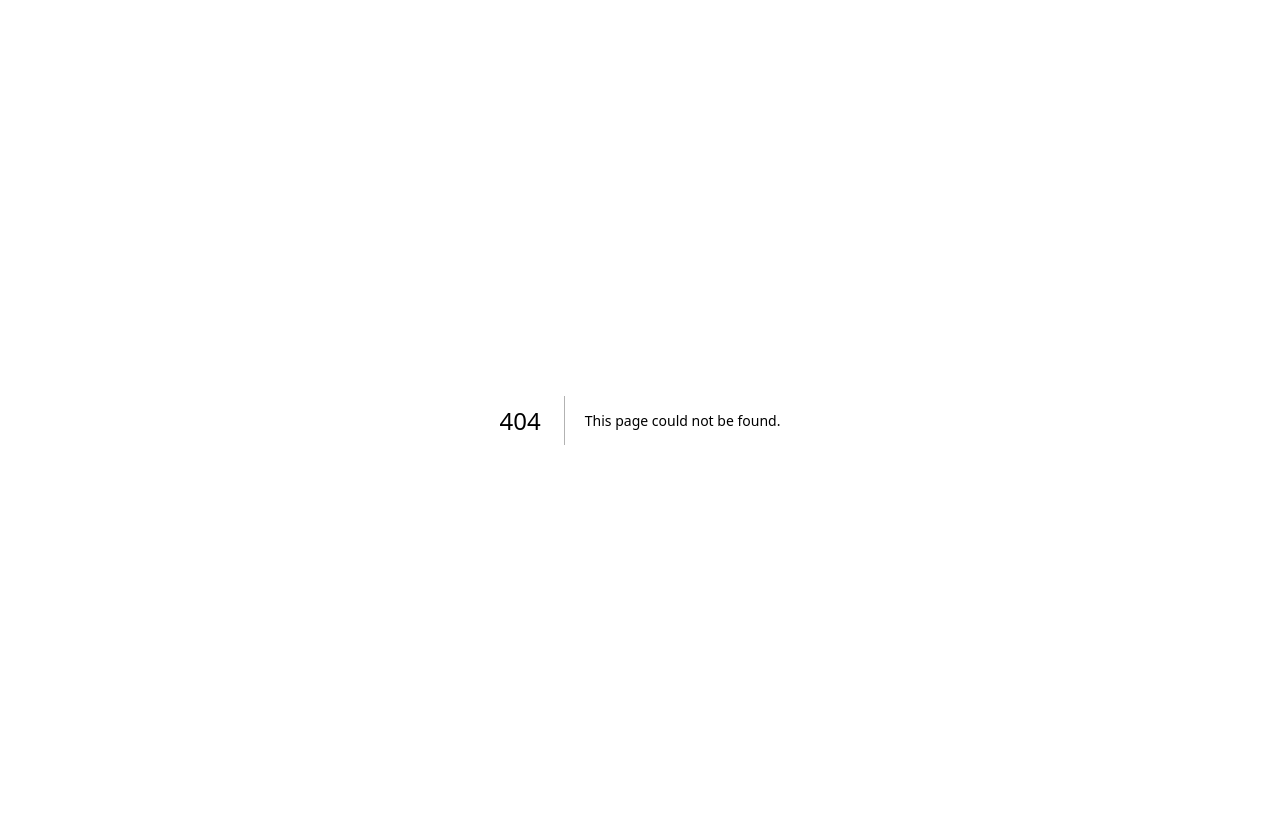
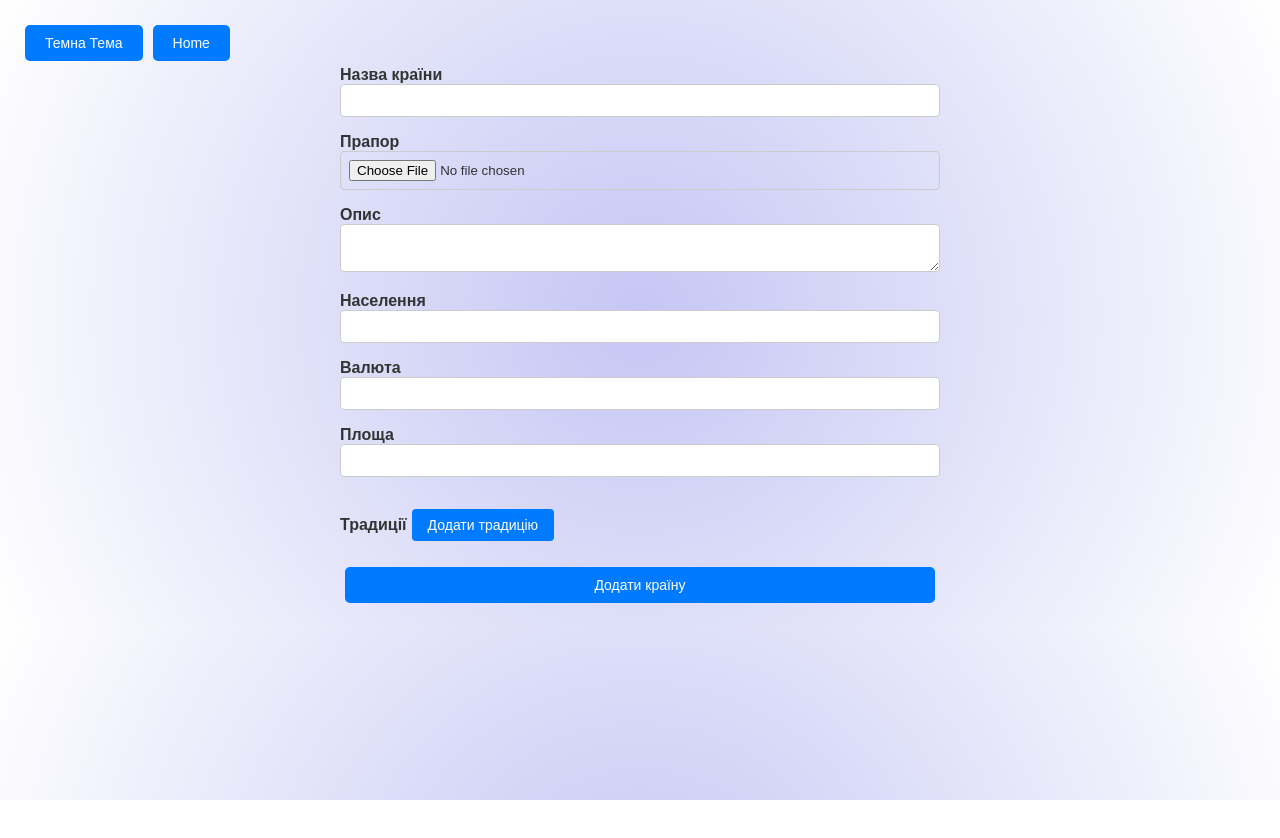
Before and after one commit to Vika-Myronova/reactLabs, a Next.js app: page /country/add-country in a window 1280 px wide. Before the commit this address had no page. After the commit the page ends 800 px from the top, so only its background shows below. Built offline with nearby package versions, Linux system fonts and the light colour scheme.

Commit message:
Add routing in the project

```diff
--- a/src/components/AddCountyForm.jsx
+++ b/src/components/AddCountyForm.jsx
@@ -2,35 +2,18 @@ import React from "react";
 import { useForm, useFieldArray } from "react-hook-form";
 import { yupResolver } from "@hookform/resolvers/yup";
 import * as yup from "yup";
-import "./AddCountryForm.css";
+import Link from "next/link";
+import { ThemeProvider } from "@/context/ThemeContext";
+import styles from "./AddCountryForm.module.css";
 
 const schema = yup.object().shape({
-  name: yup
-    .string()
-    .min(3, "Назва має містити щонайменше 3 символи")
-    .required("Назва обов'язкова"),
-  flag: yup
-    .mixed()
-    .required("Прапор обов'язковий")
-    .test("fileType", "Тільки зображення (jpg, png)", (value) => {
-      return value && ["image/jpeg", "image/png"].includes(value[0]?.type);
-    }),
-  description: yup.string().max(300, "Опис має бути до 300 символів"),
-  population: yup
-    .number()
-    .typeError("Населення має бути числом")
-    .positive("Населення має бути більше 0")
-    .required("Населення обов'язкове"),
-  languages: yup
-    .array()
-    .of(yup.string().required("Мова обов'язкова"))
-    .min(1, "Необхідно вказати хоча б одну мову"),
-  currency: yup.string().required("Валюта обов'язкова"),
-  area: yup
-    .number()
-    .typeError("Площа має бути числом")
-    .positive("Площа має бути більше 0"),
-  traditions: yup.array().of(yup.string().required("Традиція обов'язкова")),
+  name: yup.string().min(3).required(),
+  flag: yup.mixed().required(),
+  description: yup.string().max(300),
+  population: yup.number().positive().required(),
+  currency: yup.string().required(),
+  area: yup.number().positive(),
+  traditions: yup.array().of(yup.string().required()),
 });
 
 const AddCountryForm = ({ onSubmit }) => {
@@ -49,7 +32,15 @@ const AddCountryForm = ({ onSubmit }) => {
   });
 
   return (
-    <form onSubmit={handleSubmit(onSubmit)} className="add-country-form">
+    <>
+      <ThemeProvider>
+        <Link href="/">
+          <button>Home</button>
+        </Link>
+        <form
+          onSubmit={handleSubmit(onSubmit)}
+          className={styles["add-country-form"]}
+        >
           <div>
             <label>Назва країни</label>
             <input {...register("name")} />
@@ -74,12 +65,6 @@ const AddCountryForm = ({ onSubmit }) => {
             <p>{errors.population?.message}</p>
           </div>
 
-      {/* <div>
-        <label>Мова(и)</label>
-        <input {...register("languages")} placeholder="Вкажіть через кому" />
-        <p>{errors.languages?.message}</p>
-      </div> */}
-
           <div>
             <label>Валюта</label>
             <input {...register("currency")} />
@@ -95,7 +80,7 @@ const AddCountryForm = ({ onSubmit }) => {
           <div>
             <label>Традиції</label>
             {fields.map((field, index) => (
-          <div key={field.id} className="tradition-field">
+              <div key={field.id} className={styles["tradition-field"]}>
                 <input
                   {...register(`traditions.${index}`)}
                   placeholder={`Традиція ${index + 1}`}
@@ -109,7 +94,7 @@ const AddCountryForm = ({ onSubmit }) => {
             <button
               type="button"
               onClick={() => append("")}
-          className="add-tradition-btn"
+              className={styles["add-tradition-btn"]}
             >
               Додати традицію
             </button>
@@ -117,6 +102,8 @@ const AddCountryForm = ({ onSubmit }) => {
 
           <button type="submit">Додати країну</button>
         </form>
+      </ThemeProvider>
+    </>
   );
 };
 
--- a/src/context/ThemeContext.jsx
+++ b/src/context/ThemeContext.jsx
@@ -15,6 +15,9 @@ export const ThemeProvider = ({ children }) => {
 
   return (
     <ThemeContext.Provider value={{ theme, toggleTheme }}>
+      <button className="theme-toggle-btn" onClick={toggleTheme}>
+        {theme === "light" ? "Темна Тема" : "Світла Тема"}
+      </button>
       {children}
     </ThemeContext.Provider>
   );
--- /dev/null
+++ b/src/pages/_app.js
@@ -0,0 +1,6 @@
+import "@/app/globals.css";
+import "@/components/AddCountryForm.module.css";
+
+export default function MyApp({ Component, pageProps }) {
+  return <Component {...pageProps} />;
+}
--- /dev/null
+++ b/src/pages/country/add-country.jsx
@@ -0,0 +1,8 @@
+import AddCountryForm from "@/components/AddCountyForm";
+
+export default function AddCountry() {
+  const handleAddCountry = (newCountry) => {
+    console.log(newCountry);
+  };
+  return <AddCountryForm onSubmit={handleAddCountry} />;
+}
```
Also changed, not shown: src/app/page.js (+2 -16 lines), src/components/CountryList.jsx (+6 -5 lines), src/components/CountryPage.jsx (renamed from src/pages/CountryPage.jsx, +12 -10 lines), src/components/HomePage.jsx (renamed from src/pages/HomePage.jsx, +7 -12 lines), src/pages/country/[id].jsx (added, +21 -0 lines), src/components/AddCountryForm.module.css (renamed from src/components/AddCountryForm.css), src/components/CountryPage.css (renamed from src/pages/CountryPage.css). Lines whose indentation alone changed are shown as unchanged.
